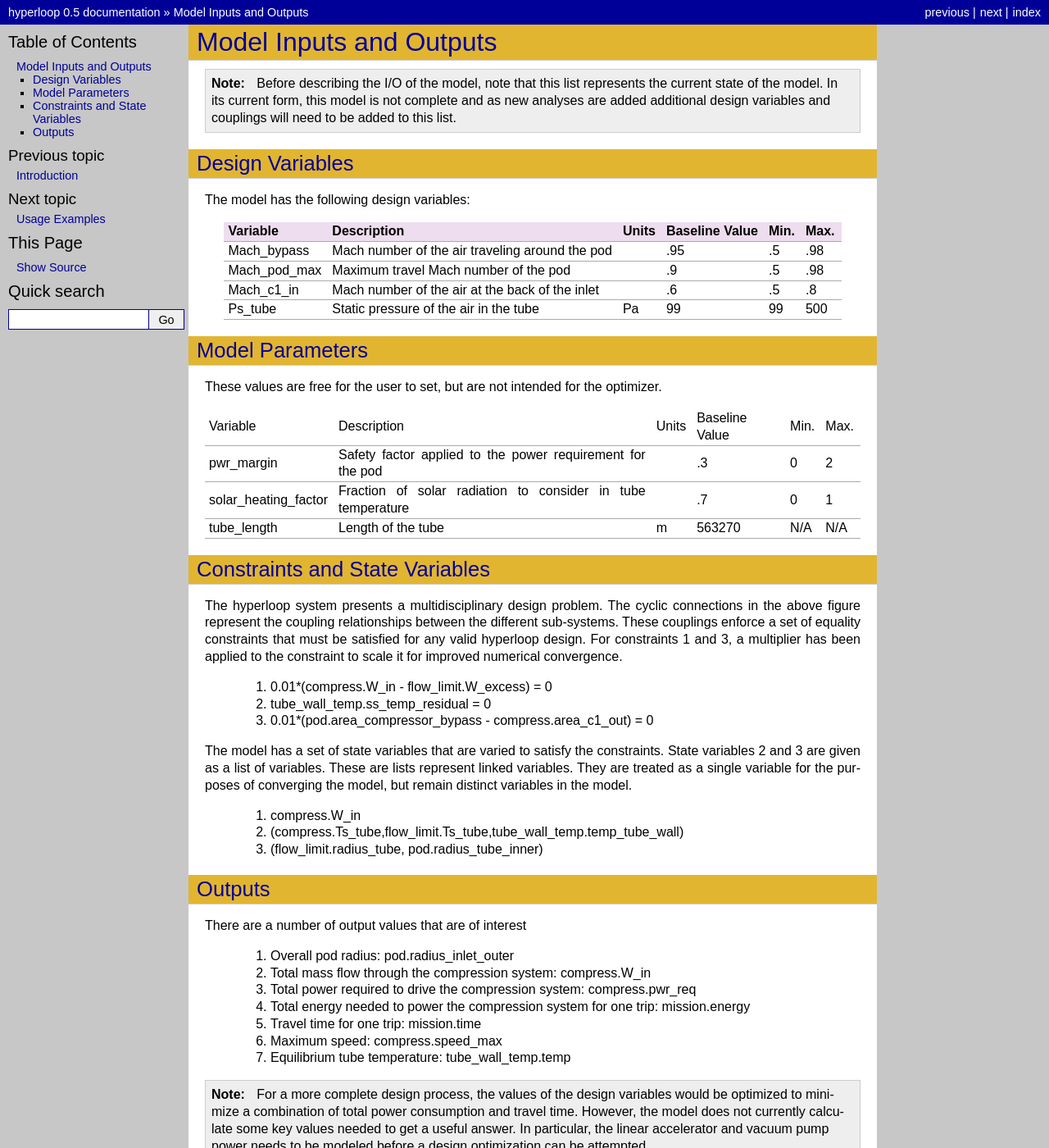
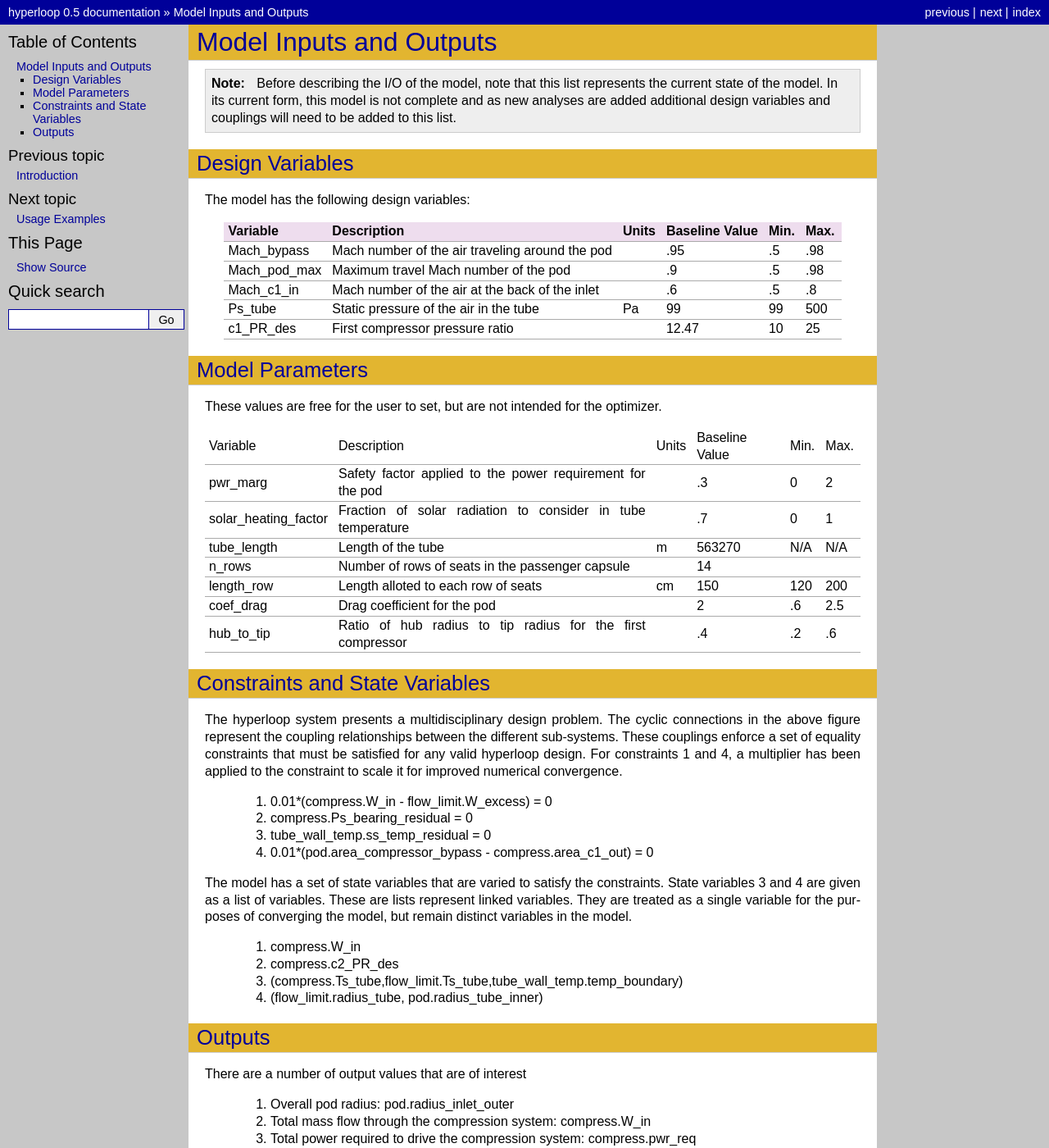
Before and after one commit to JustinSGray/Hyperloop, a Sphinx documentation site: the page built from docs/io.rst, in a window 1280 px wide and 1400 px high. Shown: the whole window at 82% size. Built offline with Sphinx 7.4.7, drawn with Linux system fonts in a browser that asks for light colours.

Commit message:
updated io.rst

```diff
--- a/docs/io.rst
+++ b/docs/io.rst
@@ -22,7 +22,10 @@
 Mach_c1_in                Mach number of the air at the back of the inlet                   .6               .5              .8
 ------------------------  ----------------------------------------------------  --------  ---------------  ---------------  ---------------
 Ps_tube                   Static pressure of the air in the tube                  Pa         99                99              500
+------------------------  ----------------------------------------------------  --------  ---------------  ---------------  ---------------
+c1_PR_des                 First compressor pressure ratio                                    12.47             10              25
 ========================  ====================================================  ========  ===============  ===============  ===============
+
 
 
 Model Parameters
@@ -33,11 +36,19 @@
 ========================  ===========================================================  ========  ===============  ===============  ===============
 Variable                  Description                                                  Units     Baseline Value        Min.             Max.
 ------------------------  -----------------------------------------------------------  --------  ---------------  ---------------  ---------------
-pwr_margin                Safety factor applied to the power requirement for the pod                .3                  0                2
+pwr_marg                  Safety factor applied to the power requirement for the pod                .3                  0                2
 ------------------------  -----------------------------------------------------------  --------  ---------------  ---------------  ---------------
 solar_heating_factor      Fraction of solar radiation to consider in tube temperature               .7                  0                1
 ------------------------  -----------------------------------------------------------  --------  ---------------  ---------------  ---------------
 tube_length               Length of the tube                                             m         563270              N/A              N/A
+------------------------  -----------------------------------------------------------  --------  ---------------  ---------------  ---------------
+n_rows                    Number of rows of seats in the passenger capsule                           14
+------------------------  -----------------------------------------------------------  --------  ---------------  ---------------  ---------------
+length_row                Length alloted to each row of seats                            cm          150               120              200
+------------------------  -----------------------------------------------------------  --------  ---------------  ---------------  ---------------
+coef_drag                 Drag coefficient for the pod                                                2                 .6               2.5
+------------------------  -----------------------------------------------------------  --------  ---------------  ---------------  ---------------
+hub_to_tip                Ratio of hub radius to tip radius for the first compressor                  .4                .2               .6
 ========================  ===========================================================  ========  ===============  ===============  ===============
 
 
@@ -47,19 +58,21 @@
 The hyperloop system presents a multidisciplinary design problem. The cyclic connections in
 the above figure represent the coupling relationships between the different sub-systems. These
 couplings enforce a set of equality constraints that must be satisfied for any valid hyperloop
-design. For constraints 1 and 3, a multiplier has been applied to the constraint to scale it for
+design. For constraints 1 and 4, a multiplier has been applied to the constraint to scale it for
 improved numerical convergence.
 
     #. 0.01*(compress.W\_in - flow\_limit.W_excess) = 0
+    #. compress.Ps\_bearing\_residual = 0
     #. tube\_wall\_temp.ss\_temp\_residual = 0
     #. 0.01*(pod.area\_compressor\_bypass - compress.area\_c1\_out) = 0
 
 The model has a set of state variables that are varied to satisfy the constraints. State variables
-2 and 3 are given as a list of variables. These are lists represent linked variables. They are treated
+3 and 4 are given as a list of variables. These are lists represent linked variables. They are treated
 as a single variable for the purposes of converging the model, but remain distinct variables in the model.
 
     #. compress.W\_in
-    #. (compress.Ts_tube,flow_limit.Ts_tube,tube_wall_temp.temp_tube_wall)
+    #. compress.c2_PR_des
+    #. (compress.Ts_tube,flow_limit.Ts_tube,tube_wall_temp.temp_boundary)
     #. (flow_limit.radius_tube, pod.radius_tube_inner)
 
 Outputs
```
Also changed, not shown: 2 other files.
